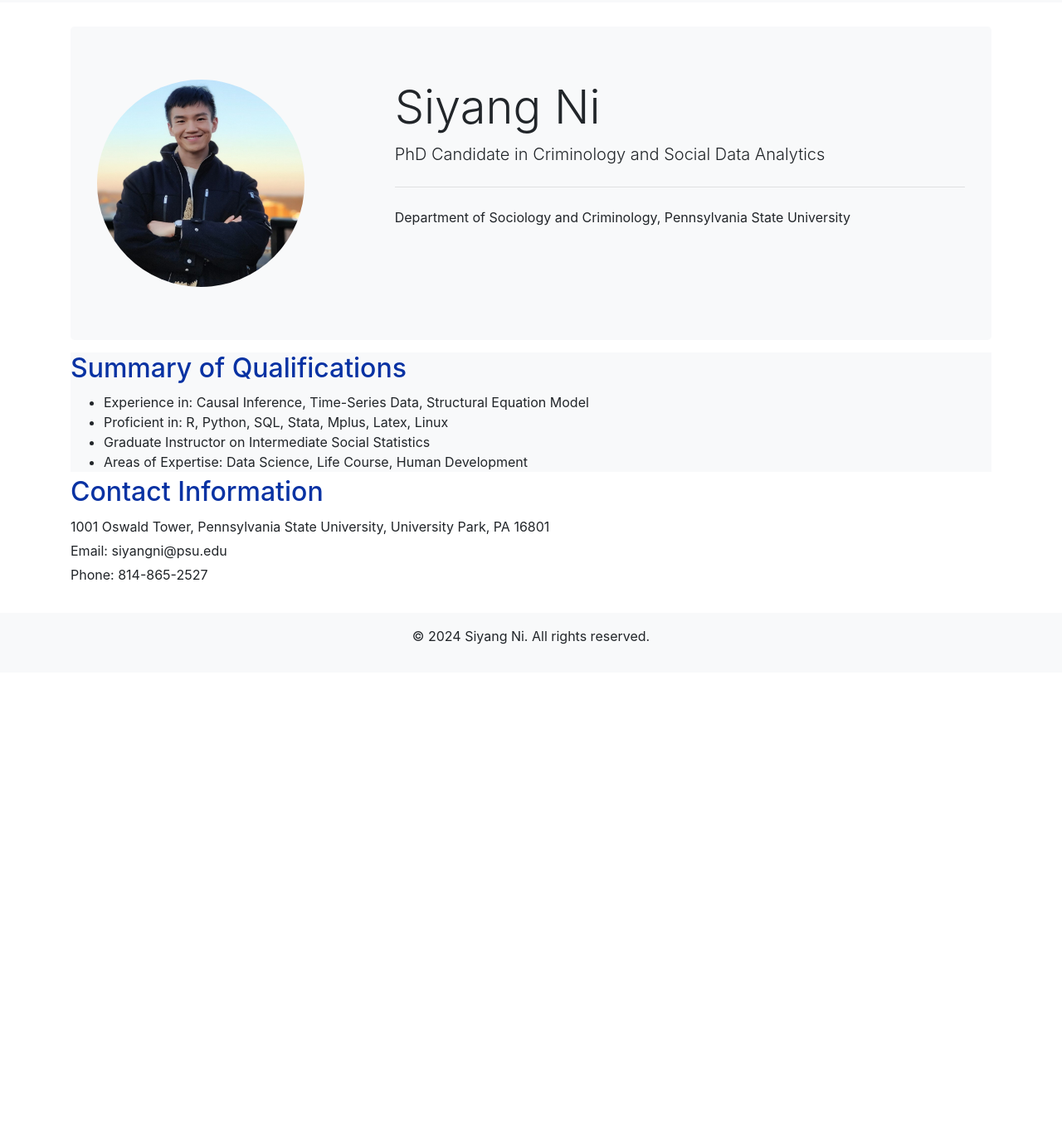
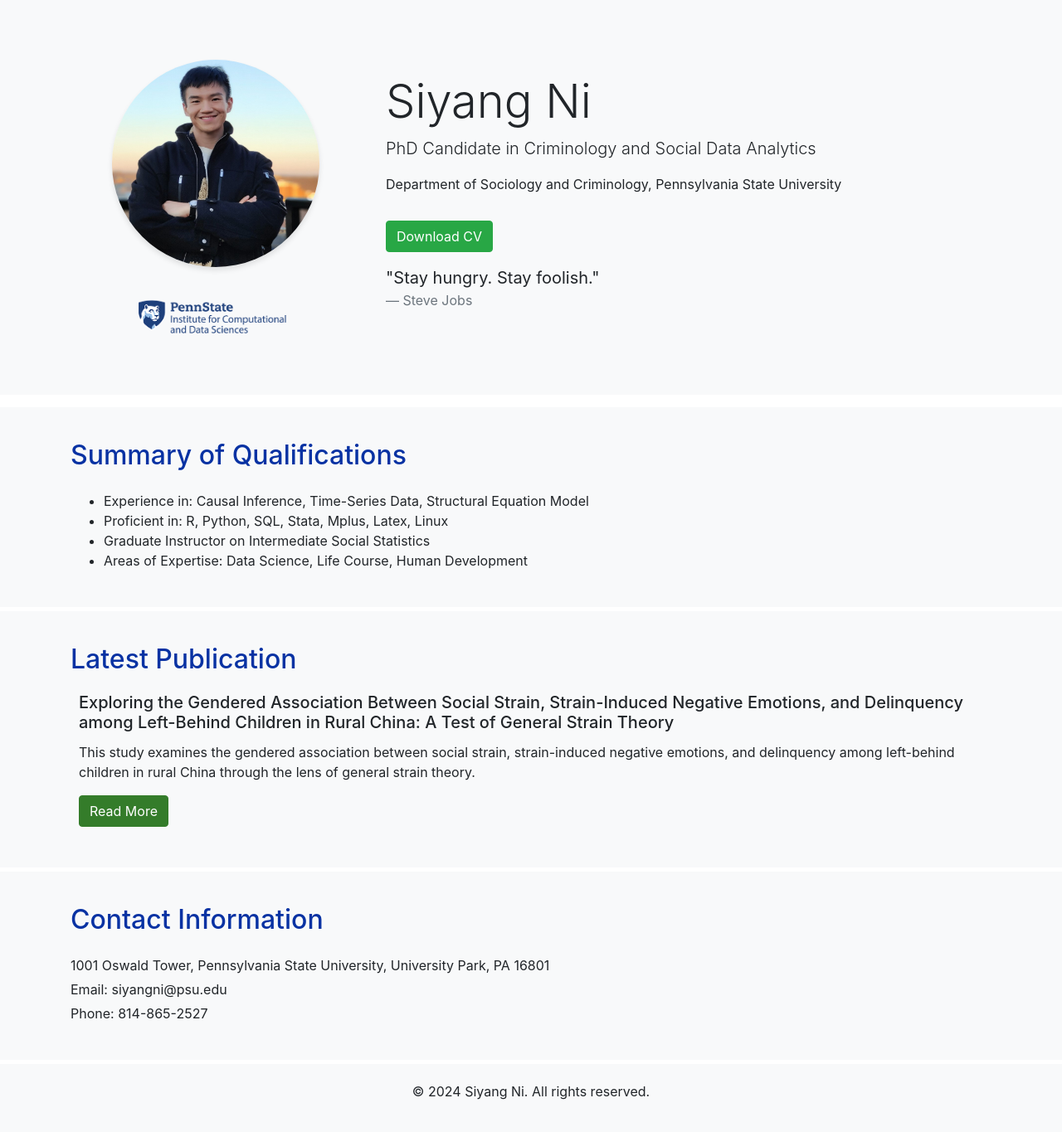
Before and after one commit to siyangni/homepage, a plain HTML site: page index.html in a window 1280 px wide. Shown: the part 53-1418 px from the top of the page at 83% size. Before the commit the page ends 864 px from the top, so only its background shows below. Drawn offline with nearby package versions, Linux system fonts and the light colour scheme; a script that the page names is missing.

Commit message:
UI optimization, add some sections

```diff
--- a/index.html
+++ b/index.html
@@ -8,37 +8,14 @@
     <link href="styles.css" rel="stylesheet">
 </head>
 <body>
-    <script>
-        document.addEventListener('DOMContentLoaded', function() {
-            // Smooth scrolling for anchor links
-            document.querySelectorAll('a[href^="#"]').forEach(anchor => {
-                anchor.addEventListener('click', function (e) {
-                    e.preventDefault();
-                    document.querySelector(this.getAttribute('href')).scrollIntoView({
-                        behavior: 'smooth'
-                    });
-                });
-            });
-
-            // Add active class to current nav item
-            const currentLocation = location.href;
-            const menuItems = document.querySelectorAll('.nav-link');
-            const menuLength = menuItems.length;
-            for (let i = 0; i < menuLength; i++) {
-                if (menuItems[i].href === currentLocation) {
-                    menuItems[i].classList.add('active');
-                }
-            }
-        });
-    </script>
-
+    <!-- Navigation menu -->
     <nav class="navbar navbar-expand-lg navbar-light bg-light">
-        <a class="navbar-brand" href="#">Siyang Ni</a>
+        <a class="navbar-brand" href="index.html">Siyang Ni</a>
         <button class="navbar-toggler" type="button" data-toggle="collapse" data-target="#navbarNav" aria-controls="navbarNav" aria-expanded="false" aria-label="Toggle navigation">
             <span class="navbar-toggler-icon"></span>
         </button>
         <div class="collapse navbar-collapse" id="navbarNav">
-            <ul class="navbar-nav">
+            <ul class="navbar-nav ml-auto">
                 <li class="nav-item active">
                     <a class="nav-link" href="index.html">Home</a>
                 </li>
@@ -58,41 +35,88 @@
         </div>
     </nav>
 
-    <main class="container mt-4">
-        <header class="jumbotron">
-            <div class="row">
-                <div class="col-md-4">
-                    <img src="profile3.jpg" alt="Siyang Ni" class="img-fluid rounded-circle" style="width: 250px; height: 250px;">
+
+<!-- header -->
+    <header class="jumbotron jumbotron-fluid" style="background-color: #f8f9fa;">
+        <div class="container">
+            <div class="row align-items-center">
+                <div class="col-md-4 text-center">
+                    <img src="profile3.jpg" alt="Siyang Ni" class="img-fluid profile-img rounded-circle mb-3">
+                    <div class="logo-container mt-3">
+                        <a href="https://www.icds.psu.edu/" target="_blank">
+                            <img src="psu_dsi.png" alt="psu-dsi" class="logo-img">
+                        </a>
+                    </div>
                 </div>
                 <div class="col-md-8">
                     <h1 class="display-4">Siyang Ni</h1>
                     <p class="lead">PhD Candidate in Criminology and Social Data Analytics</p>
-                    <hr class="my-4">
                     <p>Department of Sociology and Criminology, Pennsylvania State University</p>
+                    <a href="cv.pdf" class="btn btn-success mt-3" target="_blank">Download CV</a>
+                    <blockquote class="blockquote mt-3">
+                        <p class="mb-0">"Stay hungry. Stay foolish."</p>
+                        <footer class="blockquote-footer">Steve Jobs</footer>
+                    </blockquote>
                 </div>
             </div>
-        </header>
+        </div>
+    </header>
 
+
+    <!-- Summary section -->
+    <div class="section-bg">
         <section id="summary">
-            <h2>Summary of Qualifications</h2>
+    <section id="summary", class="py-4">
+        <div class="container">
+            <h2 class="mb-4">Summary of Qualifications</h2>
             <ul>
                 <li>Experience in: Causal Inference, Time-Series Data, Structural Equation Model</li>
                 <li>Proficient in: R, Python, SQL, Stata, Mplus, Latex, Linux</li>
                 <li>Graduate Instructor on Intermediate Social Statistics</li>
                 <li>Areas of Expertise: Data Science, Life Course, Human Development</li>
             </ul>
-        </section>
+        </div>
+    </section>
+</section>
+</div>
 
-        <section id="contact">
-            <h2>Contact Information</h2>
+    <!-- Latest publication section -->
+    <div class="section-bg">
+        <section id="latest-publication">
+    <section id="latest-publication", class="py-4">
+        <div class="container">
+            <h2>Latest Publication</h2>
+            <div class="card">
+                <div class="card-body">
+                    <h5 class="card-title">Exploring the Gendered Association Between Social Strain, Strain-Induced Negative Emotions, and Delinquency among Left-Behind Children in Rural China: A Test of General Strain Theory</h5>
+                    <p class="card-text">This study examines the gendered association between social strain, strain-induced negative emotions, and delinquency among left-behind children in rural China through the lens of general strain theory.</p>
+                    <a href="publication.pdf" class="btn btn-primary" target="_blank">Read More</a>
+                </div>
+            </div>
+        </div>
+    </section>
+</section>
+</div>
+
+    <!-- Contact section -->
+    <div class="section-bg">
+        <section id="latest-publication">
+    <section id="contact", class="py-4">
+        <div class="container">
+            <h2 class="mb-4">Contact Information</h2>
             <p>1001 Oswald Tower, Pennsylvania State University, University Park, PA 16801</p>
             <p>Email: siyangni@psu.edu</p>
             <p>Phone: 814-865-2527</p>
-        </section>
-    </main>
+        </div>
+    </section>
+</section>
+</div>
 
-    <footer class="bg-light text-center py-3 mt-4">
-        <p>&copy; 2024 Siyang Ni. All rights reserved.</p>
+    <!-- Footer -->
+    <footer class="bg-light text-center py-3">
+        <div class="container">
+            <p>&copy; 2024 Siyang Ni. All rights reserved.</p>
+        </div>
     </footer>
 
     <script src="https://code.jquery.com/jquery-3.5.1.slim.min.js" integrity="sha384-DfXdz2htPH0lsSSs5nCTpuj/zy4C+OGpamoFVy38MVBnE+IbbVYUew+OrCXaRkfj" crossorigin="anonymous"></script>
```
